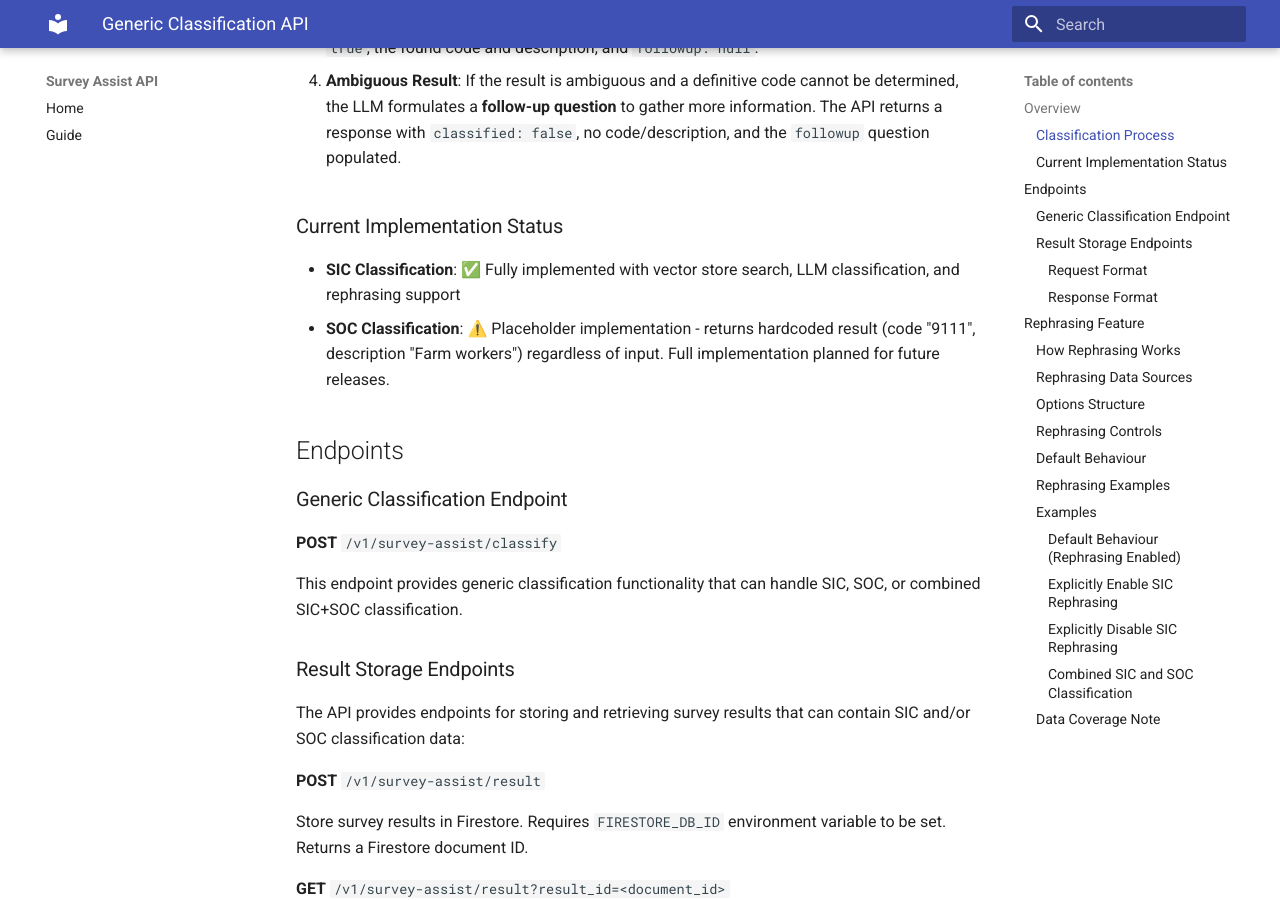
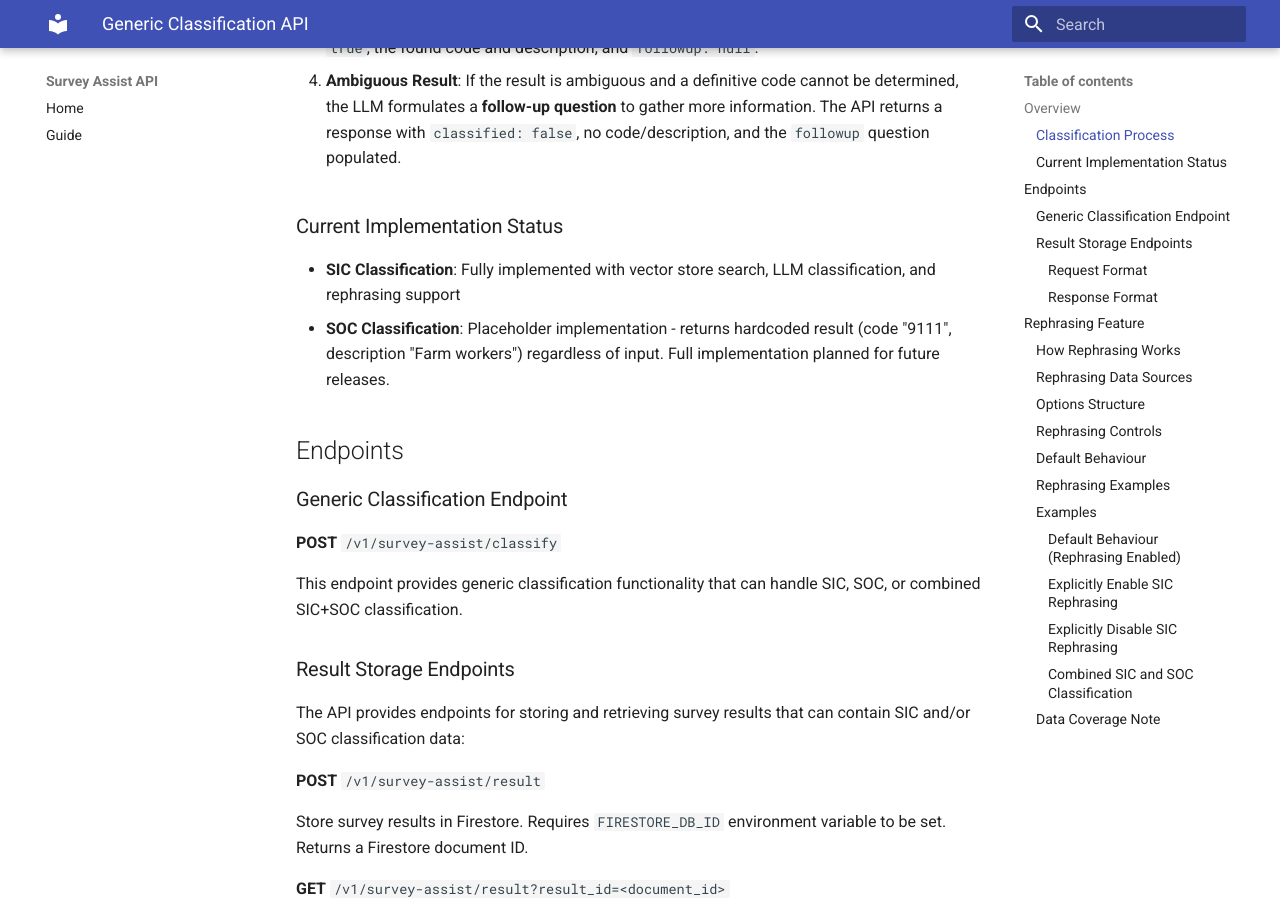
Before and after one commit to ONSdigital/survey-assist-api, an MkDocs documentation site: the page built from docs/generic_classification.md, in a window 1280 px wide and 900 px high, scrolled down 661 px. Built offline with MkDocs 1.6.1 and Material for MkDocs 9.7.7, drawn with Linux system fonts in a browser that asks for light colours.

```diff
--- a/docs/generic_classification.md
+++ b/docs/generic_classification.md
@@ -20,8 +20,8 @@
 
 ### Current Implementation Status
 
-- **SIC Classification**: ✅ Fully implemented with vector store search, LLM classification, and rephrasing support
-- **SOC Classification**: ⚠️ Placeholder implementation - returns hardcoded result (code "9111", description "Farm workers") regardless of input. Full implementation planned for future releases.
+- **SIC Classification**: Fully implemented with vector store search, LLM classification, and rephrasing support
+- **SOC Classification**: Placeholder implementation - returns hardcoded result (code "9111", description "Farm workers") regardless of input. Full implementation planned for future releases.
 
 ## Endpoints
 
@@ -206,8 +206,8 @@
 
 ### Rephrasing Controls
 
-- **SIC Rephrasing**: ✅ **Fully implemented and functional**
-- **SOC Rephrasing**: 🔄 **Not yet implemented** (placeholder for future development)
+- **SIC Rephrasing**: **Fully implemented and functional**
+- **SOC Rephrasing**: **Not yet implemented** (placeholder for future development)
 
 ### Default Behaviour
 
```
Also changed, not shown: docs/gcp_deployment.md (+1 -1 lines), docs/guide.md (+2 -2 lines).
